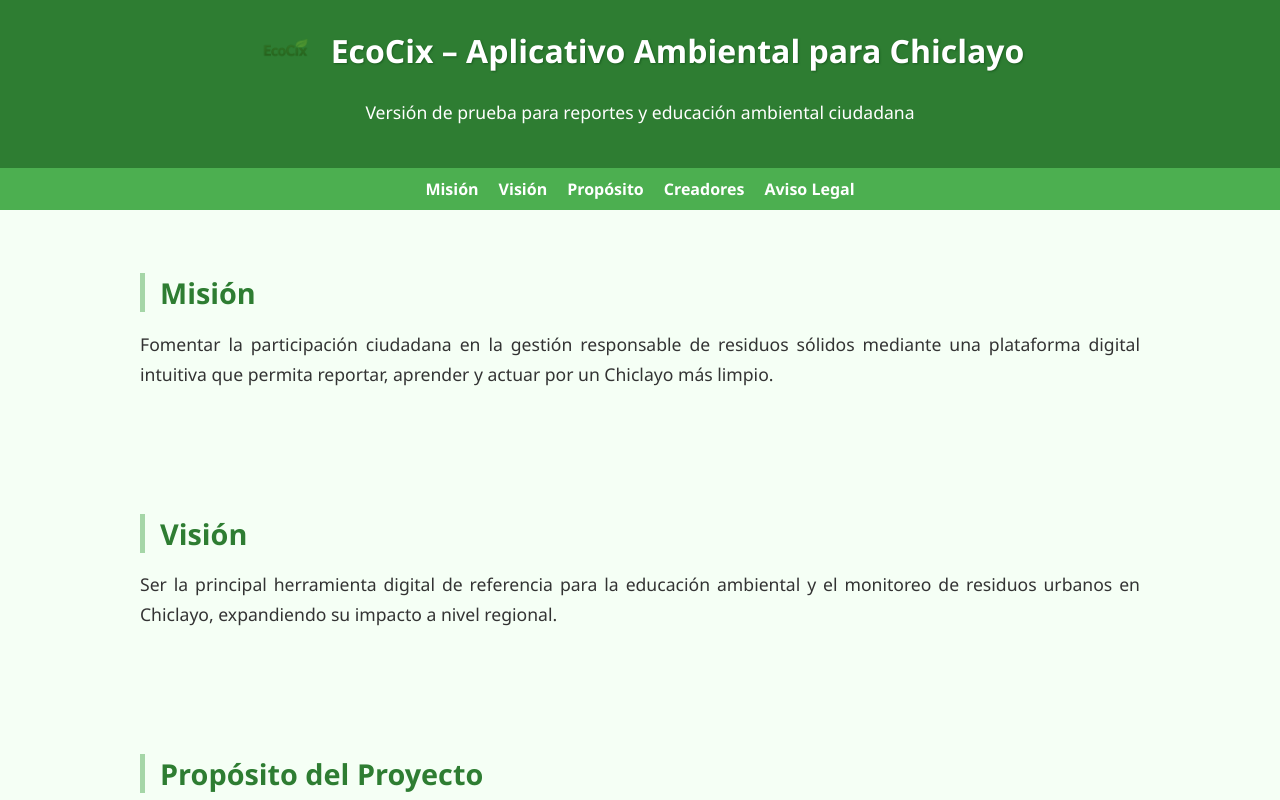
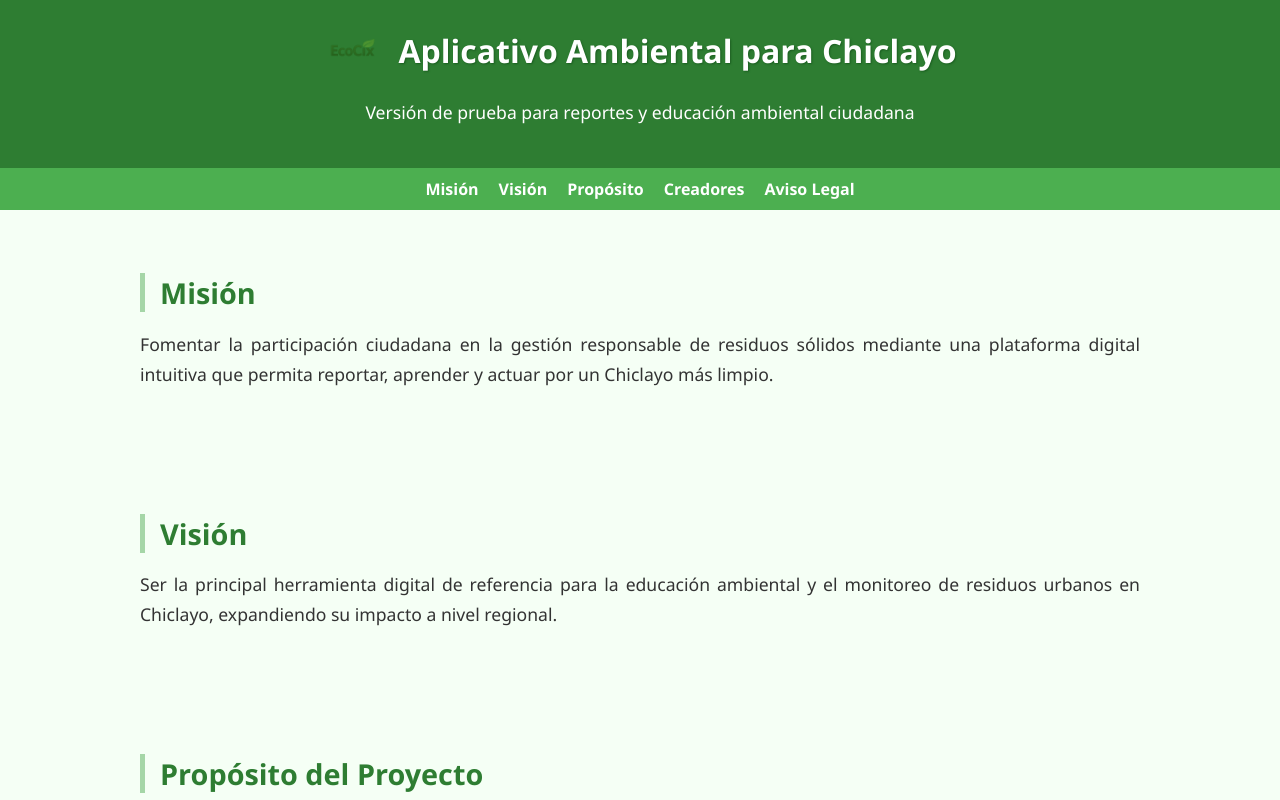
Before and after one commit to imPERION66/EcoCixWeb, a plain HTML site: page index.html in a window 1280 px wide. Shown: the top 800 px of the page. Drawn offline with Linux system fonts and the light colour scheme.

Commit message:
Update index.html

```diff
--- a/index.html
+++ b/index.html
@@ -104,7 +104,7 @@
   <header>
     <div class="header-content">
       <img src="logoPagina.png" alt="Logo EcoCix">
-      <h1>EcoCix – Aplicativo Ambiental para Chiclayo</h1>
+      <h1>Aplicativo Ambiental para Chiclayo</h1>
     </div>
     <p style="text-align: center;">Versión de prueba para reportes y educación ambiental ciudadana</p>
   </header>
```
